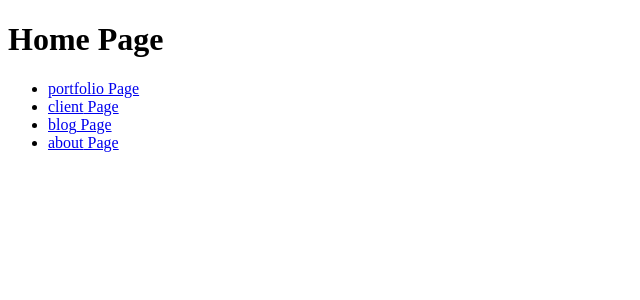
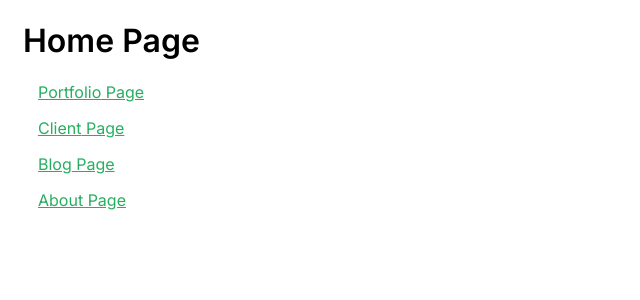
Before and after one commit to tkmpraveens/nextjs-learning, a Next.js app in the folder routing/: page / in a window 1280 px wide. Shown: the top 300 px of the page, without its empty margins (0-640 px from the left). Built offline with nearby package versions, Linux system fonts and the light colour scheme.

Commit message:
CSS added

```diff
--- /dev/null
+++ b/routing/pages/_app.js
@@ -0,0 +1,7 @@
+import "../styles/global.css";
+
+function App({ Component, pageProps }) {
+  return <Component {...pageProps} />;
+}
+
+export default App;
--- /dev/null
+++ b/routing/styles/global.css
@@ -0,0 +1,23 @@
+@import url("https://fonts.googleapis.com/css2?family=Inter:wght@400;600&display=swap");
+
+.main {
+  font-family: "Inter", sans-serif;
+  padding-left: 15px;
+}
+.title {
+  font-weight: 600;
+}
+ul {
+  display: grid;
+  gap: 1rem;
+  padding-left: 15px;
+}
+
+li {
+  all: unset;
+}
+
+a {
+  color: #27ae60;
+  text-transform: capitalize;
+}
--- a/routing/styles/globals.css
+++ /dev/null
@@ -1,38 +0,0 @@
-html,
-body {
-  padding: 0;
-  margin: 0;
-  font-family: Inter, -apple-system, BlinkMacSystemFont, Segoe UI, Roboto,
-    Oxygen, Ubuntu, Cantarell, Fira Sans, Droid Sans, Helvetica Neue, sans-serif;
-}
-
-a {
-  color: inherit;
-  text-decoration: none;
-}
-
-* {
-  box-sizing: border-box;
-}
-
-img {
-  max-width: 100%;
-  height: auto;
-}
-
-h1,
-h2,
-p,
-ul {
-  margin: 0;
-}
-
-ul {
-  padding: 0;
-  list-style: none;
-}
-
-button {
-  padding: 0.5rem 1rem;
-  font-weight: bold;
-}
```
Also changed, not shown: routing/pages/blog/[...slug].js (+8 -2 lines), routing/pages/client/[clientid]/[projectId]/index.js (+8 -2 lines), routing/pages/portfolio/[portfolioId].js (+8 -2 lines).
